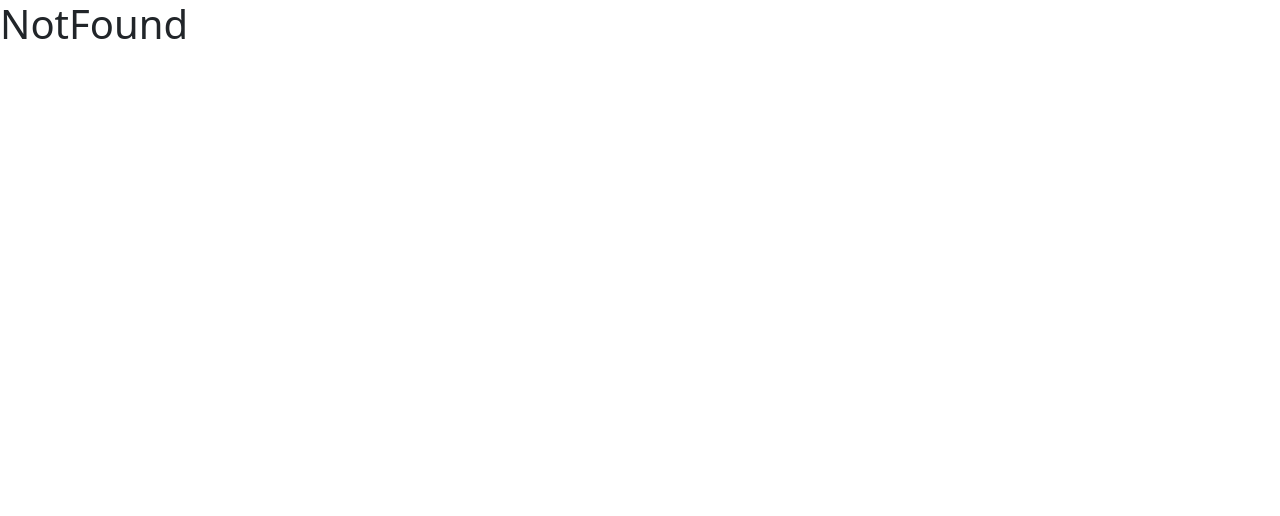
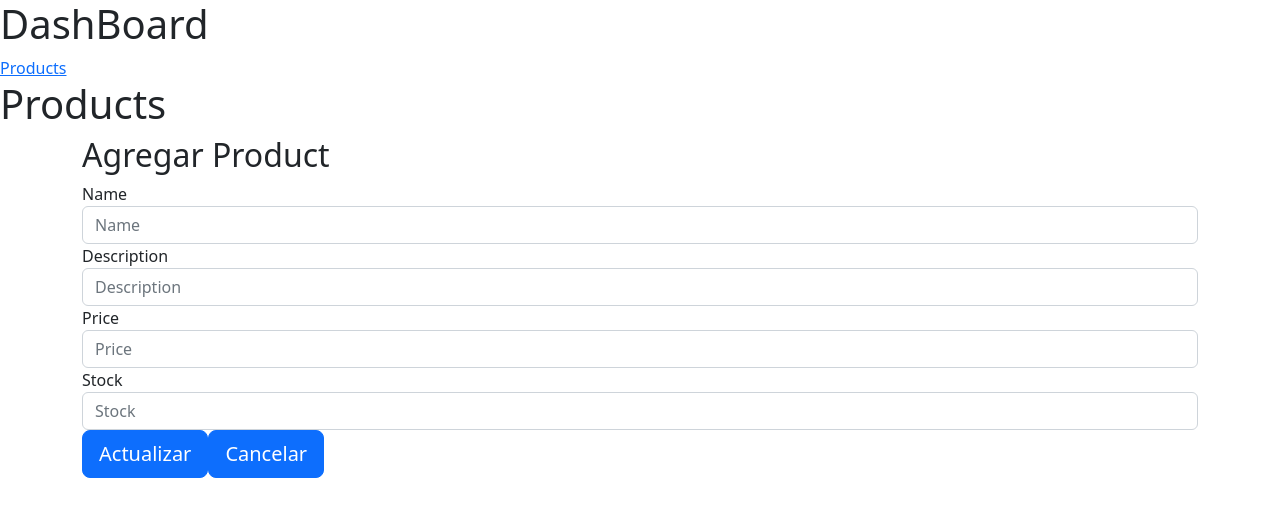
Before and after one commit to Amzonicos-JR/SistemaBancario-Frontend, a React (Vite) app in the folder sistemaBancario(front)/: page /home/product/update/1 in a window 1280 px wide. Before the commit this address had no page. Shown: the top 516 px of the page. Built offline with nearby package versions, Linux system fonts and the light colour scheme; no server answers.

Commit message:
Se hico funcional el crud de la  entidad product

```diff
--- a/sistemaBancario(front)/src/pages/product/AddProduct.jsx
+++ b/sistemaBancario(front)/src/pages/product/AddProduct.jsx
@@ -1,11 +1,101 @@
-import React from "react";
-import { Link } from "react-router-dom";
+import axios from "axios";
+import React, { useState } from "react";
+import { Link, Navigate, useNavigate } from "react-router-dom";
 
-export const AddProduct = () =>{
-    return (
-        <>
-            <h1>Agregar un producto</h1>
-            <Link to={"/home/product"}><button>Cancelar</button></Link>
-        </>
-    )
-}
+export const AddProduct = () => {
+    const navigate = useNavigate()
+  const [form, setForm] = useState({
+    name: "",
+    description: "",
+    price: 0,
+    stock: 0,
+  });
+
+  const handleChange = (e) => {
+    setForm({
+      ...form,
+      [e.target.name]: e.target.value,
+    });
+  };
+
+  const addProduct = async (e) => {
+    try {
+      e.preventDefault();
+      const { data } = await axios.post('http://localhost:3000/product/add', form)
+      if(data.message){
+        alert(data.message)
+        navigate('/home/product')
+      }
+    } catch (err) {
+      console.error(err);
+      throw new Error("Error in saved to product");
+    }
+  };
+
+  return (
+    <>
+      <form className="container">
+        <h2>Agregar Product</h2>
+
+        <div className="form-group">
+          <label>Name</label>
+          <input
+            onChange={handleChange}
+            id="inputName"
+            name="name"
+            type="text"
+            className="form-control"
+            placeholder="Name"
+          />
+        </div>
+        <div className="form-group">
+          <label>Description</label>
+          <input
+            onChange={handleChange}
+            id="inputDescription"
+            name="description"
+            type="text"
+            className="form-control"
+            placeholder="Description"
+          />
+        </div>
+        <div className="form-group">
+          <label>Price</label>
+          <input
+            onChange={handleChange}
+            id="inputPrice"
+            name="price"
+            type="number"
+            className="form-control"
+            placeholder="Price"
+          />
+        </div>
+        <div className="form-group">
+          <label>Stock</label>
+          <input
+            onChange={handleChange}
+            id="inputStock"
+            name="stock"
+            type="number"
+            className="form-control"
+            placeholder="Stock"
+          />
+        </div>
+
+        <button
+          onClick={(e) => addProduct(e)}
+          type="button"
+          className="btn btn-primary btn-lg btn-block"
+        >
+          Agregar
+        </button>
+
+        <Link to={"/home/product"}>
+          <button type="button" className="btn btn-primary btn-lg btn-block">
+            Cancelar
+          </button>
+        </Link>
+      </form>
+    </>
+  );
+};
--- a/sistemaBancario(front)/src/pages/product/DeleteProduct.jsx
+++ /dev/null
@@ -1,11 +0,0 @@
-import React from "react";
-import { Link } from "react-router-dom";
-
-export const DeleteProduct = () =>{
-    return (
-        <>
-            <h1>Delete Product</h1>
-            <Link to={"/home/product"}><button>Cancelar</button></Link>
-        </>
-    )
-}
--- a/sistemaBancario(front)/src/pages/product/GetProducts.jsx
+++ b/sistemaBancario(front)/src/pages/product/GetProducts.jsx
@@ -17,6 +17,20 @@ export const GetProducts = () => {
       throw new Error(err.response.message || "Error getting products");
     }
   };
+
+  const deleteProduct = async(id) =>{
+    try{
+      let confirmDelete = confirm(`Are you sure to delete this product ${id}?`)
+      if(confirmDelete){
+        const {data} = await axios.delete(`http://localhost:3000/product/delete/${id}`)
+        getProducts()
+        alert(data.message)
+      }
+    }catch(err){
+      console.error(err)
+      throw new Error("Error to deleted product")
+    }
+  }
 
   useEffect(() => {
     getProducts();
@@ -47,10 +61,10 @@ export const GetProducts = () => {
                     <h5 className="card-title">Total: {total}</h5>
                   </div>
                   <div className="card-body">
-                    <Link to={`update`}>
+                    <Link to={`update/${_id}`}>
                       <button className="btn btn-warning">Actualizar</button>
                     </Link>
-                    <Link to={`delete`}>
+                    <Link onClick={() => deleteProduct(_id)}>
                       <button className="btn btn-danger">Eliminar</button>
                     </Link>
                   </div>
--- a/sistemaBancario(front)/src/pages/product/UpdateProduct.jsx
+++ b/sistemaBancario(front)/src/pages/product/UpdateProduct.jsx
@@ -1,11 +1,127 @@
-import React from "react";
-import { Link } from "react-router-dom";
+import axios from "axios";
+import React, { useEffect, useState } from "react";
+import { Link, useNavigate, useParams } from "react-router-dom";
 
-export const UpdateProduct = () =>{
-    return (
-        <>
-            <h1> Update Product </h1>
-            <Link to={"/home/product"}><button>Cancelar</button></Link>
-        </>
-    )
-}
+export const UpdateProduct = () => {
+  const navigate = useNavigate();
+  const { id } = useParams();
+  const [product, setProduct] = useState({});
+  const [form, setForm] = useState({
+    name: "",
+    description: "",
+    price: "",
+    stock: "",
+  });
+
+  const handleChange = (e) => {
+    setForm({
+      ...form,
+      [e.target.name]: e.target.value,
+    });
+  };
+
+  const getProduct = async () => {
+    try {
+      const { data } = await axios.get(
+        `http://localhost:3000/product/getProduct/${id}`
+      );
+      if(data){
+        setProduct(data.product)
+        console.log(data.product)
+      }
+    } catch (err) {
+      console.error(err);
+      throw new Error("Error to got product");
+    }
+  };
+
+  const updateProduct = async () => {
+    try {
+      const { data } = await axios.put(
+        `http://localhost:3000/product/update/${id}`,
+        form
+      );
+      if (data.message) {
+        alert(data.message);
+        navigate("/home/product");
+      }
+    } catch (err) {
+      console.error(err);
+      throw new Errror("Error to updated product");
+    }
+  };
+
+  useEffect(() =>{
+    getProduct()
+  }, [])
+
+  return (
+    <>
+      <form className="container">
+        <h2>Agregar Product</h2>
+
+        <div className="form-group">
+          <label>Name</label>
+          <input
+            onChange={handleChange}
+            id="inputName"
+            name="name"
+            type="text"
+            className="form-control"
+            placeholder="Name"
+            defaultValue={product.name}
+          />
+        </div>
+        <div className="form-group">
+          <label>Description</label>
+          <input
+            onChange={handleChange}
+            id="inputDescription"
+            name="description"
+            type="text"
+            className="form-control"
+            placeholder="Description"
+            defaultValue={product.description}
+          />
+        </div>
+        <div className="form-group">
+          <label>Price</label>
+          <input
+            onChange={handleChange}
+            id="inputPrice"
+            name="price"
+            type="number"
+            className="form-control"
+            placeholder="Price"
+            defaultValue={product.price}
+          />
+        </div>
+        <div className="form-group">
+          <label>Stock</label>
+          <input
+            id="inputStock"
+            name="stock"
+            type="number"
+            className="form-control"
+            placeholder="Stock"
+            defaultValue={product.stock}
+          />
+        </div>
+
+        <button
+          onClick={(e) => updateProduct(e)}
+          type="button"
+          className="btn btn-primary btn-lg btn-block"
+        >
+          Actualizar
+        </button>
+
+        <Link to={"/home/product"}>
+          <button type="button" className="btn btn-primary btn-lg btn-block">
+            Cancelar
+          </button>
+        </Link>
+      </form>
+    </>
+  );
+};
```
Also changed, not shown: sistemaBancario(front)/src/Index.jsx (+1 -6 lines).
